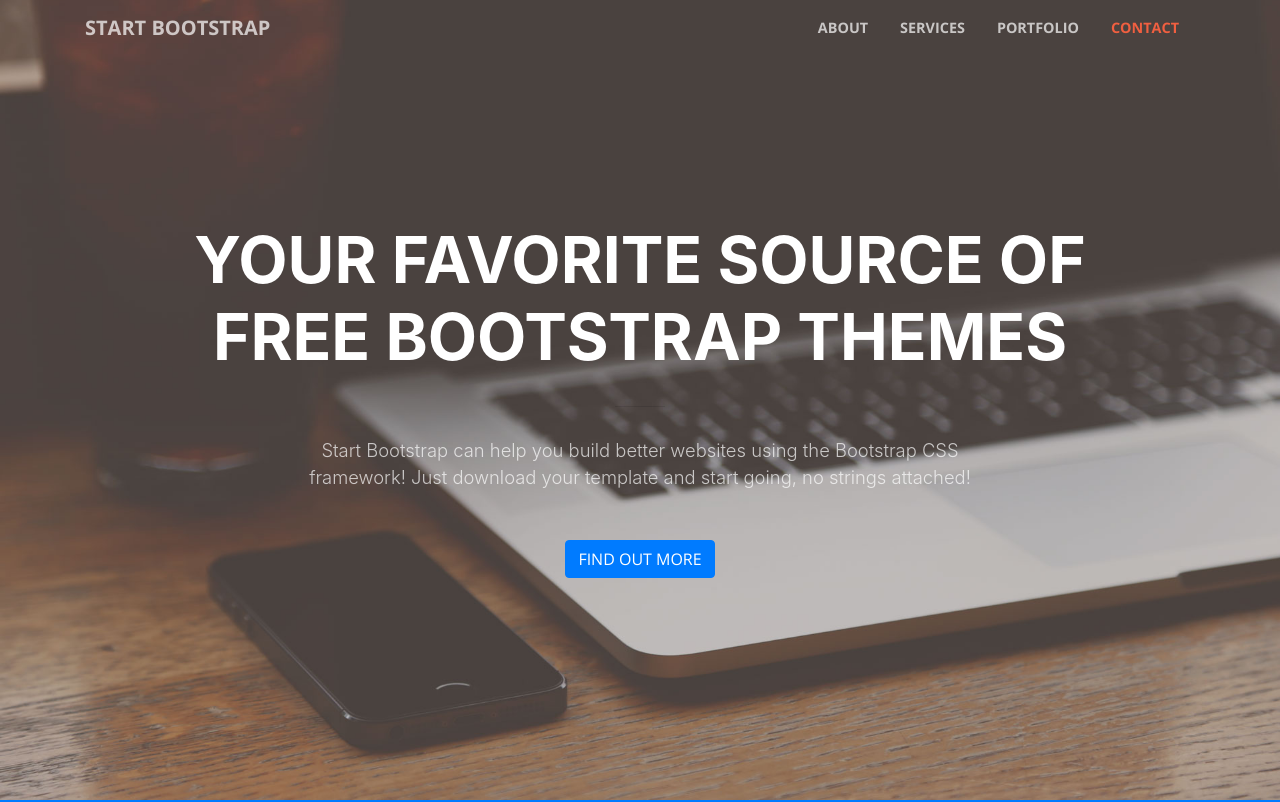
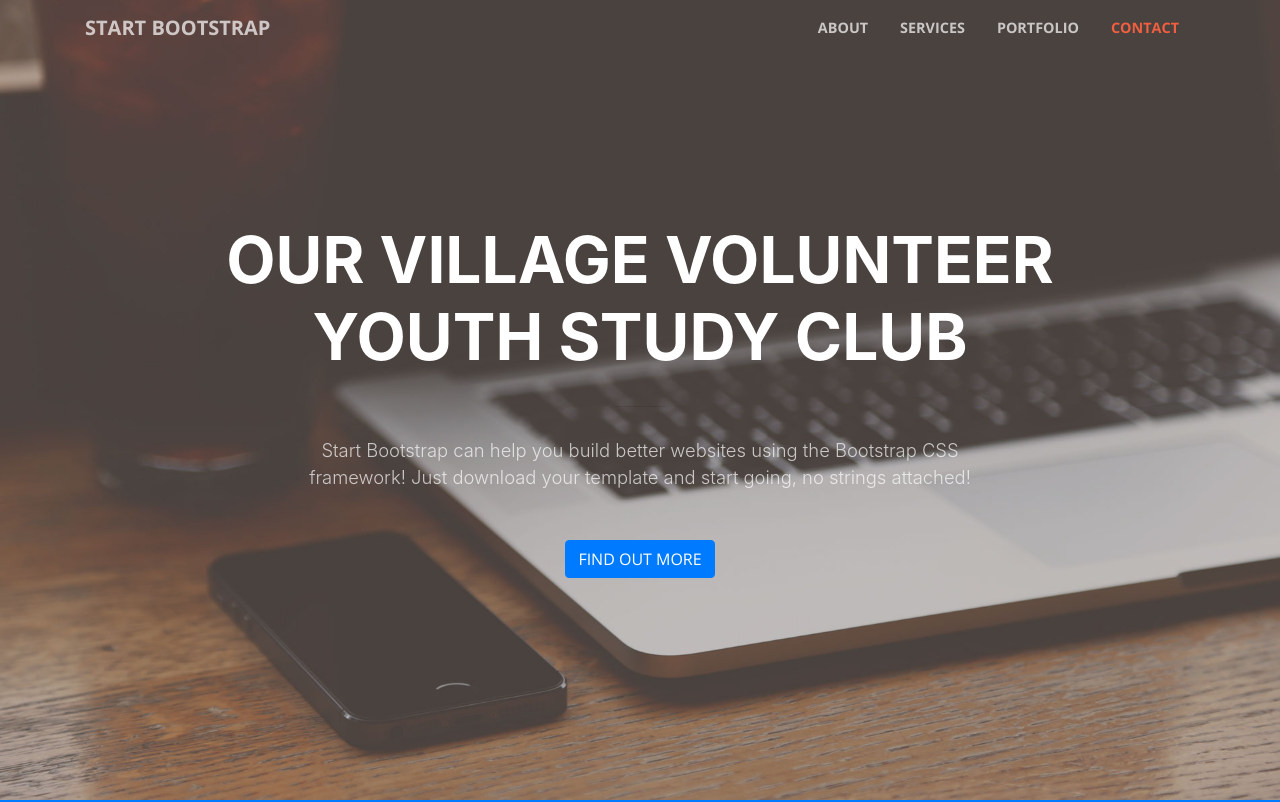
Before and after one commit to KTDEVEL/ktdevel.github.io, a website with bundled scripts: page index.html in a window 1280 px wide. Shown: the top 802 px of the page. Built offline with nearby package versions, Linux system fonts and the light colour scheme.

Commit message:
second commit

```diff
--- a/index.html
+++ b/index.html
@@ -59,7 +59,7 @@
         <div class="row">
           <div class="col-lg-10 mx-auto">
             <h1 class="text-uppercase">
-              <strong>Your Favorite Source of Free Bootstrap Themes</strong>
+              <strong>OUR VILLAGE VOLUNTEER YOUTH STUDY CLUB</strong>
             </h1>
             <hr>
           </div>
```
